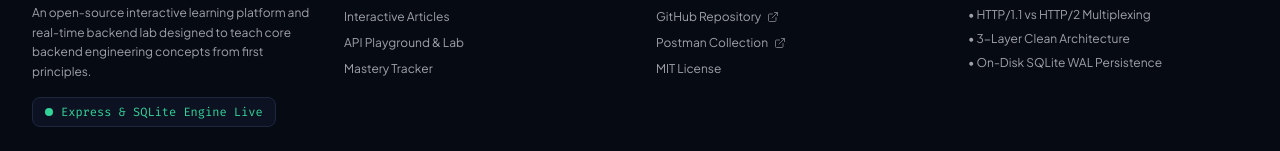
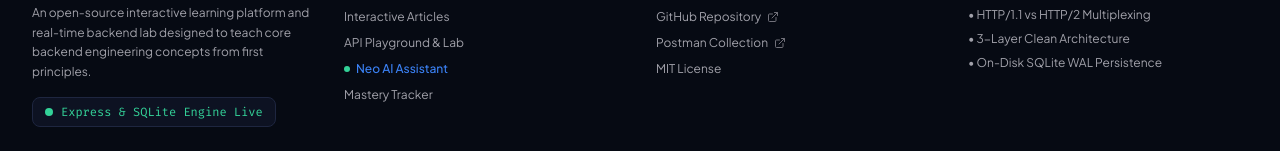
Before and after one commit to SachinManral/Backend-From-First-Principle, a Next.js app in the folder frontend/: page / in a window 1280 px wide. Shown: the part 2590-2741 px from the top of the page. Built offline with nearby package versions, Linux system fonts and the light colour scheme; no server answers.

Commit message:
feat(layout): add Neo AI Assistant link to platform Footer

```diff
--- a/frontend/src/components/layout/Footer.tsx
+++ b/frontend/src/components/layout/Footer.tsx
@@ -52,6 +52,12 @@ export default function Footer() {
               <li>
                 <Link href="/playground" className="hover:text-white transition">
                   API Playground & Lab
+                </Link>
+              </li>
+              <li>
+                <Link href="/chat" className="hover:text-cyan-300 text-brand-blue font-medium transition flex items-center gap-1.5">
+                  <span className="w-1.5 h-1.5 rounded-full bg-emerald-400 animate-pulse" />
+                  <span>Neo AI Assistant</span>
                 </Link>
               </li>
               <li>
```
